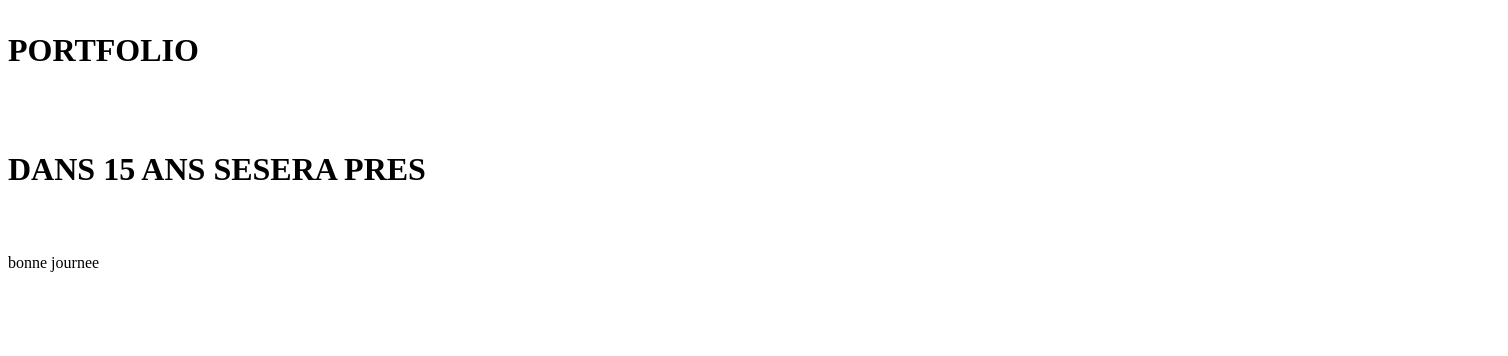
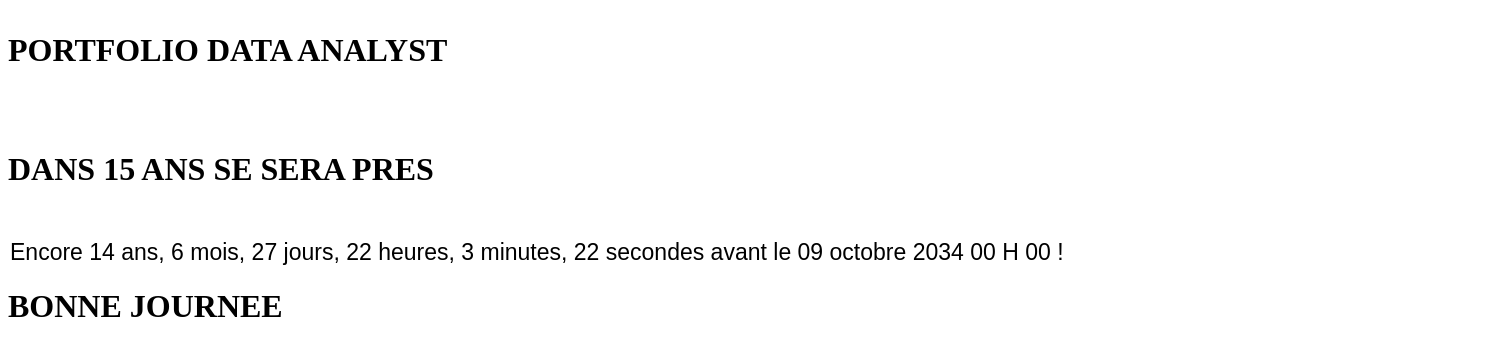
Before and after one commit to HilaireGonc/FolioAnalyst, a plain HTML site: page Index.html in a window 1280 px wide. Shown: the whole page, 1508 px wide, since content can reach past the window. Drawn offline with Linux system fonts and the light colour scheme.

Commit message:
Update Index.html

```diff
--- a/Index.html
+++ b/Index.html
@@ -1,22 +1,46 @@
-<!DOCTYPE html>
+<!DOCTYPE HTML PUBLIC "-//W3C//DTD HTML 4.01 Transitional//EN" "http://www.w3.org/TR/html4/loose.dtd">
 <html>
 <head>
-	<title>GONCALVES HILAIREs</title>
-
+<meta http-equiv="Content-Type" content="text/html; charset=iso-8859-1">
+<title>DATA ANALYST SITE WEB
+</title>
+	<h1><p>PORTFOLIO DATA ANALYST </p></h1>
+		<br>
+		<H1><p> DANS 15 ANS SE SERA PRES </p></H1>
+		<br>
+<script LANGUAGE="JavaScript">
+<!--
+    function getTime() {
+                    now = new Date();
+                    y2k = new Date("october 09 2034 21:00:00"); //ICI LA DATE CIBLE
+                    anne = (y2k - now) / 1000 / 60 / 60 / 24 /30 /12;
+                    anneRound = Math.floor(anne);
+                    mois = (y2k - now) / 1000 / 60 / 60 / 24 /30 - (anneRound * 12) ;
+                    moisRound = Math.floor(mois)
+                    days = (y2k - now) / 1000 / 60 / 60 / 24  - (moisRound * 30) - (anneRound * 12 * 30 ) ;
+                    daysRound = Math.floor(days);
+                    hours = (y2k - now) / 1000 / 60 / 60 - (24 * daysRound) - (moisRound * 30 * 24) - (anneRound * 12 * 30 * 24 );
+                    hoursRound = Math.floor(hours);
+                    minutes = (y2k - now) / 1000 /60 - (24 * 60 * daysRound) - (60 * hoursRound)- (moisRound * 30 * 24 * 60) - (anneRound * 12 * 30 * 24 * 60);;
+                    minutesRound = Math.floor(minutes);
+                    seconds = (y2k - now) / 1000 - (24 * 60 * 60 * daysRound) - (60 * 60 * hoursRound) - (60 * minutesRound) - (moisRound * 30 * 24 * 60 * 60 ) - (anneRound * 12 * 30 * 24 * 60 * 60);
+                    secondsRound = Math.round(seconds);
+                    sec = (secondsRound == 1) ? " seconde" : " secondes";
+                    min = (minutesRound == 1) ? " minute" : " minutes, ";
+                    hr = (hoursRound == 1) ? " heure" : " heures, ";
+                    dy = (daysRound == 8) ? " jour" : " jours, "
+                    document.timeForm.input1.value = "Encore "+anneRound+" ans, "+ moisRound+ " mois, " + daysRound + dy + hoursRound + hr + minutesRound + min + secondsRound + sec + " avant le 09 octobre 2034 00 H 00 !";
+                    newtime = window.setTimeout("getTime();", 1000);
+                        }
+// -->
+</script>
 </head>
-<body>
-
-		<h1><p>PORTFOLIO </p></h1>
-		<br>
-		<H1><p> DANS 15 ANS SESERA PRES </p></H1>
-		<br>
-
-
-
-
+<body onLoad="getTime()">
+<form name=timeForm>
+<input type="texte" name=input1 size=110 border-style="none" style="border-bottom: 0px solid; border-left: 0px solid;border-right: 0px solid;border-top: 0px solid;font:23px arial, helvetica,sans-serif">
+</form>
 </body>
-
 <footer>
-	<p > bonne journee </p>
+    <h1>BONNE JOURNEE</h1>
 </footer>
 </html>
```
